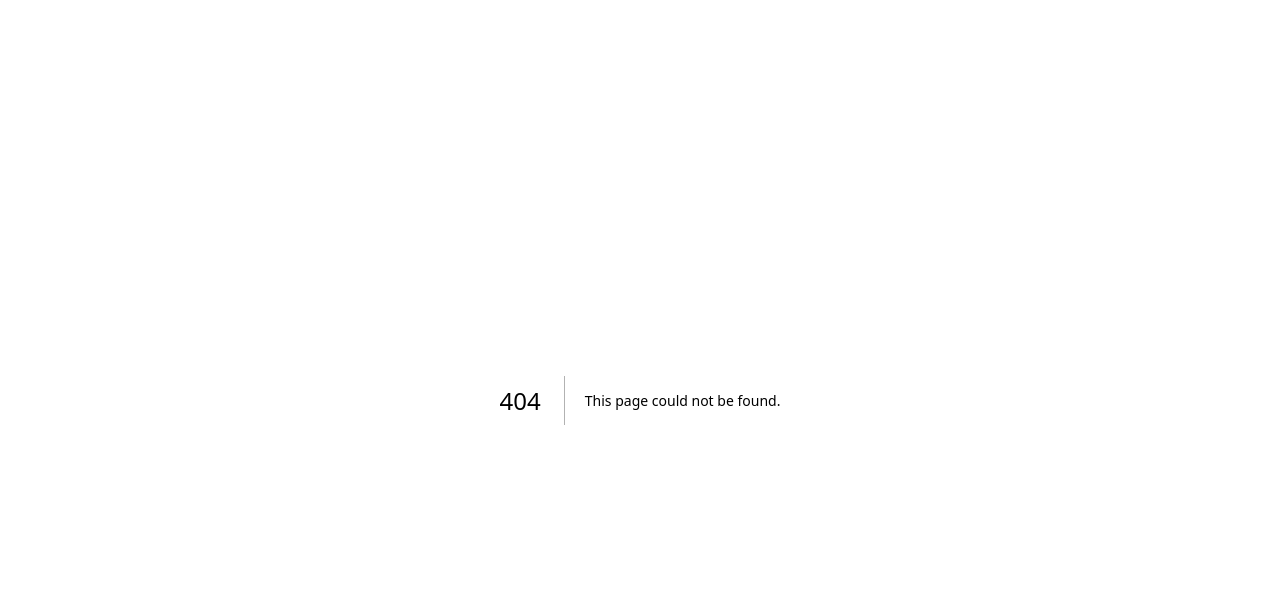
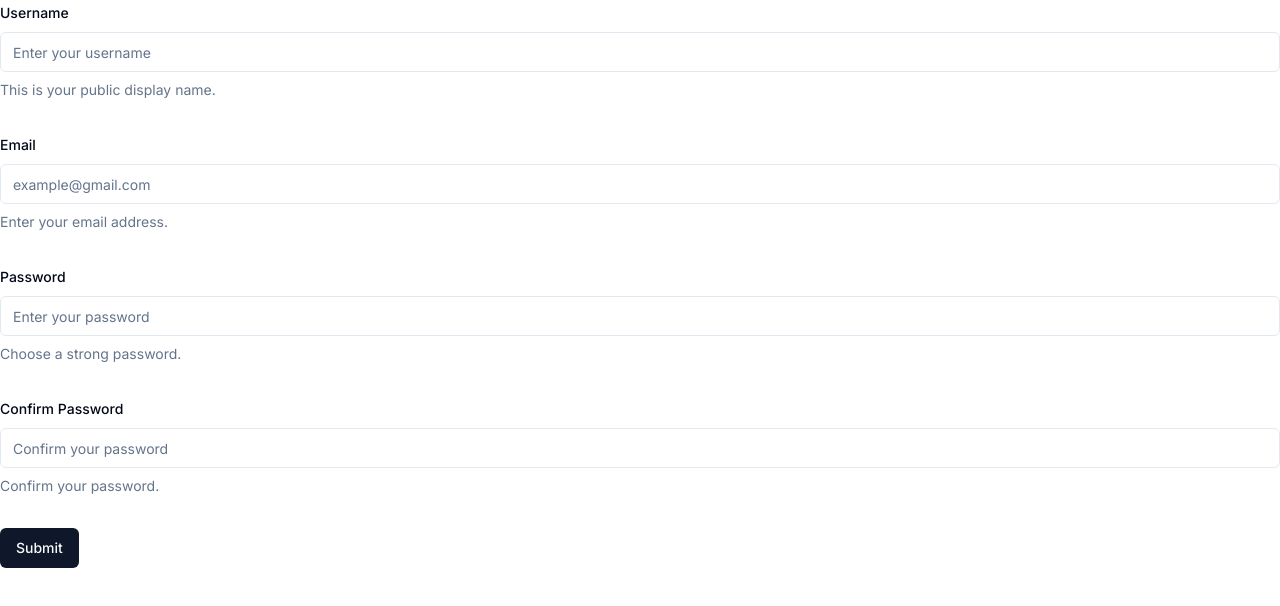
Before and after one commit to fennoms/personal-project, a Next.js app in the folder frontend/: page /register in a window 1280 px wide. Before the commit this address had no page. Shown: the top 606 px of the page. Built offline with nearby package versions, Linux system fonts and the light colour scheme.

Commit message:
♻️ Move register form to correct page

```diff
--- a/frontend/src/app/login/page.tsx
+++ /dev/null
@@ -1,16 +0,0 @@
-"use client";
-
-import { z } from "zod"
-
-
-import RegisterForm from "@/forms/RegisterForm"
-
-
-
-export default function LoginPage() {
-  return (
-    <main>
-        <RegisterForm />
-    </main>
-  );
-}
--- /dev/null
+++ b/frontend/src/app/register/page.tsx
@@ -0,0 +1,7 @@
+"use client";
+
+import RegisterForm from "@/forms/RegisterForm";
+
+export default function RegisterPage() {
+    return <RegisterForm />;
+}
--- a/frontend/src/forms/RegisterForm.tsx
+++ b/frontend/src/forms/RegisterForm.tsx
@@ -1,10 +1,11 @@
-// RegisterForm.tsx
 import React from 'react';
 import { useForm, FormProvider } from 'react-hook-form';
 import { zodResolver } from '@hookform/resolvers/zod';
 import { registerFormSchema } from '@/utils/registerFormSchema';
 import { Button } from '@/components/ui/button';
 import FormInput from '@/components/ui/FormInput';
+import { handleRegister } from '@/utils/handleRegister';
+
 
 const RegisterForm: React.FC = () => {
     const methods = useForm({
@@ -17,14 +18,11 @@ const RegisterForm: React.FC = () => {
         },
     });
 
-  const onSubmit = (data: any) => {
-    console.log(data);
-    // Add submission logic here
-  };
+
 
   return (
     <FormProvider {...methods}>
-      <form onSubmit={methods.handleSubmit(onSubmit)} className="space-y-8">
+      <form onSubmit={methods.handleSubmit(handleRegister)} className="space-y-8">
         <FormInput
           name="username"
           label="Username"
```
Lines whose indentation alone changed are shown as unchanged.
